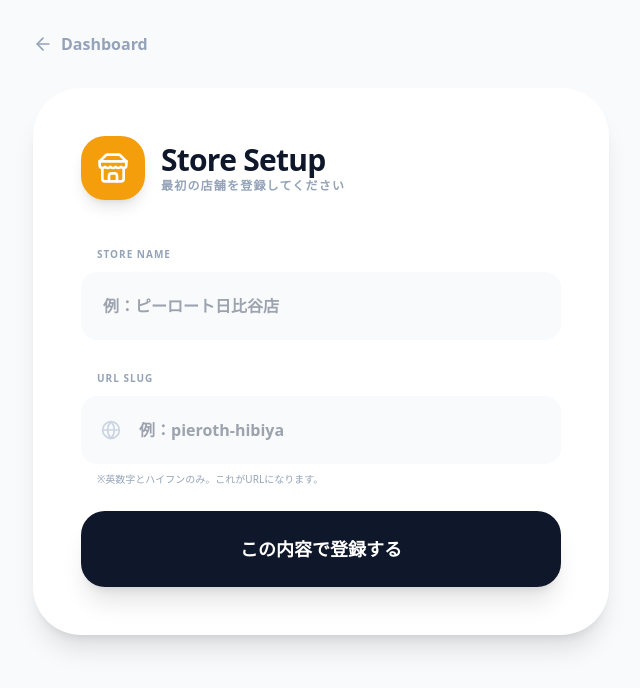
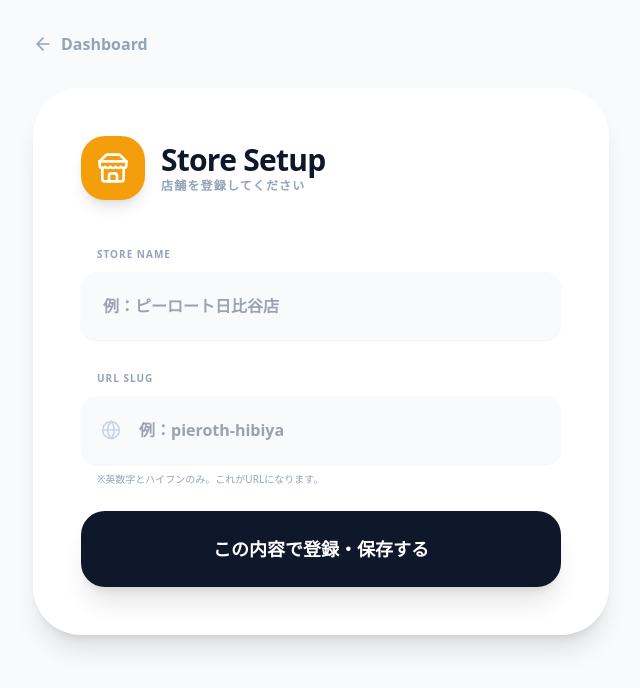
Before and after one commit to takatam-cyber/my-wine-menu, a Next.js app: page /admin/settings in a window 1280 px wide. Shown: the top 688 px of the page, without its empty margins (319-959 px from the left). Built offline with nearby package versions, Linux system fonts and the light colour scheme; no server answers.

Commit message:
Update page.tsx

```diff
--- a/app/admin/settings/page.tsx
+++ b/app/admin/settings/page.tsx
@@ -1,4 +1,5 @@
 "use client";
+export const runtime = 'edge';
 
 import { useState, useEffect } from 'react';
 import { useRouter } from 'next/navigation';
@@ -42,32 +43,32 @@ export default function StoreSettings() {
             <div className="p-4 bg-amber-500 rounded-3xl text-white shadow-lg"><Store size={32}/></div>
             <div>
               <h1 className="text-3xl font-black text-slate-900 tracking-tight">Store Setup</h1>
-              <p className="text-slate-400 font-bold text-xs uppercase tracking-widest">最初の店舗を登録してください</p>
+              <p className="text-slate-400 font-bold text-xs uppercase tracking-widest">店舗を登録してください</p>
             </div>
           </div>
 
           <form onSubmit={handleSave} className="space-y-6">
             <div className="space-y-2">
               <label className="text-[10px] font-black text-slate-400 ml-4 uppercase tracking-widest">Store Name</label>
-              <input type="text" required placeholder="例：ピーロート日比谷店" className="w-full p-5 bg-slate-50 rounded-2xl border-2 border-transparent focus:border-amber-500 focus:bg-white text-slate-900 font-bold outline-none" value={name} onChange={e => setName(e.target.value)} />
+              <input type="text" required placeholder="例：ピーロート日比谷店" className="w-full p-5 bg-slate-50 rounded-2xl border-2 border-transparent focus:border-amber-500 focus:bg-white text-slate-900 font-bold outline-none shadow-sm" value={name} onChange={e => setName(e.target.value)} />
             </div>
 
             <div className="space-y-2">
               <label className="text-[10px] font-black text-slate-400 ml-4 uppercase tracking-widest">URL Slug</label>
               <div className="relative">
                 <Globe className="absolute left-5 top-1/2 -translate-y-1/2 text-slate-300" size={20}/>
-                <input type="text" required placeholder="例：pieroth-hibiya" className="w-full p-5 pl-14 bg-slate-50 rounded-2xl border-2 border-transparent focus:border-amber-500 focus:bg-white text-slate-900 font-bold outline-none" value={slug} onChange={e => setSlug(e.target.value)} />
+                <input type="text" required placeholder="例：pieroth-hibiya" className="w-full p-5 pl-14 bg-slate-50 rounded-2xl border-2 border-transparent focus:border-amber-500 focus:bg-white text-slate-900 font-bold outline-none shadow-sm" value={slug} onChange={e => setSlug(e.target.value)} />
               </div>
               <p className="text-[10px] text-slate-400 ml-4">※英数字とハイフンのみ。これがURLになります。</p>
             </div>
 
             <button type="submit" disabled={loading} className="w-full py-6 bg-slate-900 text-white rounded-[1.5rem] font-black text-lg shadow-xl hover:bg-black transition-all disabled:opacity-50 flex items-center justify-center gap-3">
-              {loading ? <Loader2 className="animate-spin" /> : "この内容で登録する"}
+              {loading ? <Loader2 className="animate-spin" /> : "この内容で登録・保存する"}
             </button>
 
             {status && (
-              <div className="p-6 bg-emerald-50 text-emerald-700 rounded-2xl flex items-center gap-3 font-bold animate-bounce">
-                <CheckCircle2/> 登録完了！ URL: `/{slug}` を確認してください
+              <div className="p-6 bg-emerald-50 text-emerald-700 rounded-2xl flex items-center gap-3 font-bold border border-emerald-100">
+                <CheckCircle2/> 保存完了！ 公開リンクを確認してください
               </div>
             )}
           </form>
```
